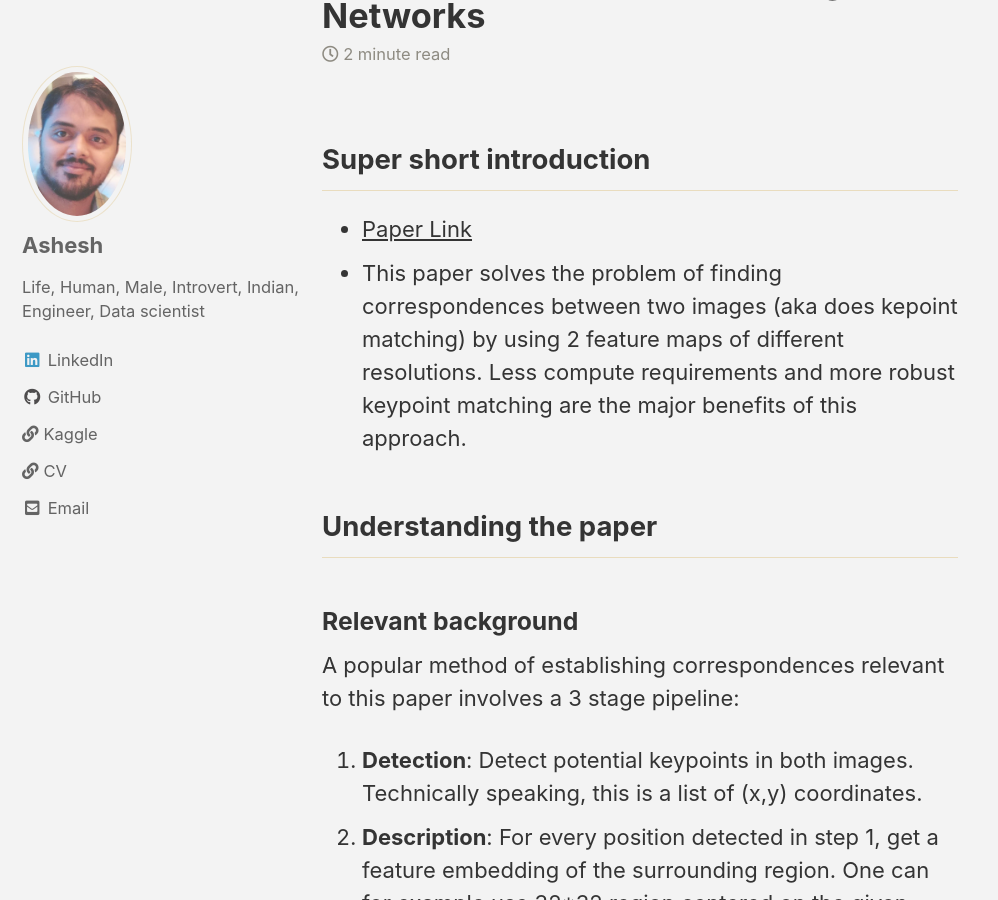
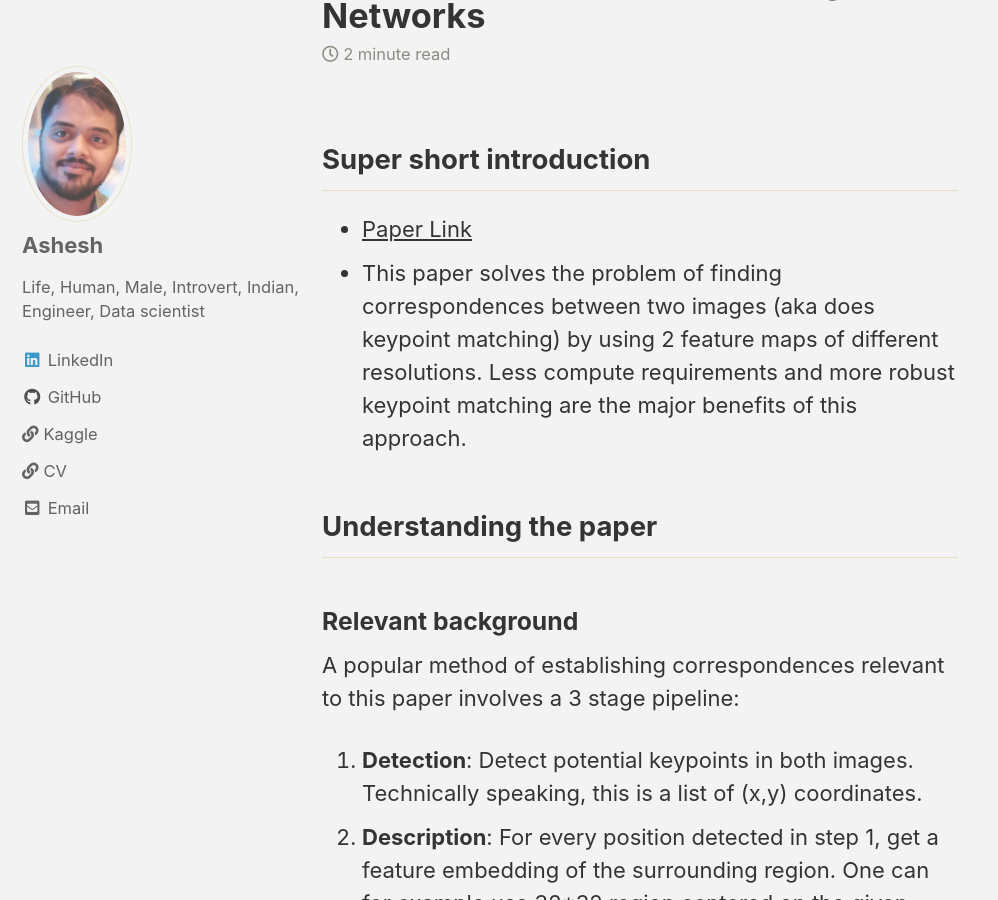
Before and after one commit to ashesh-0/ashesh.github.io, a Jekyll site: the page built from _posts/2020-07-22-Dual-resolution-corresponding-networks.md, in a window 1280 px wide and 900 px high, scrolled down 729 px. Shown: the whole window, without its empty margins (0-998 px from the left). Built offline with Jekyll 4.4.1, drawn with Linux system fonts in a browser that asks for light colours; cached includes are drawn as plain includes; formulas are drawn with MathJax 3.

Commit message:
typo fix

```diff
--- a/_posts/2020-07-22-Dual-resolution-corresponding-networks.md
+++ b/_posts/2020-07-22-Dual-resolution-corresponding-networks.md
@@ -9,7 +9,7 @@ header:
 
 ## Super short introduction
 * [Paper Link](https://arxiv.org/abs/2006.08844#:~:text=We%20tackle%20the%20problem%20of,coarse%2Dto%2Dfine%20manner.)
-* This paper solves the problem of finding correspondences between two images (aka does kepoint matching) by using 2 feature maps of different resolutions. Less compute requirements and more robust keypoint matching are the major benefits of this approach.
+* This paper solves the problem of finding correspondences between two images (aka does keypoint matching) by using 2 feature maps of different resolutions. Less compute requirements and more robust keypoint matching are the major benefits of this approach.
 
 
 ## Understanding the paper
```
